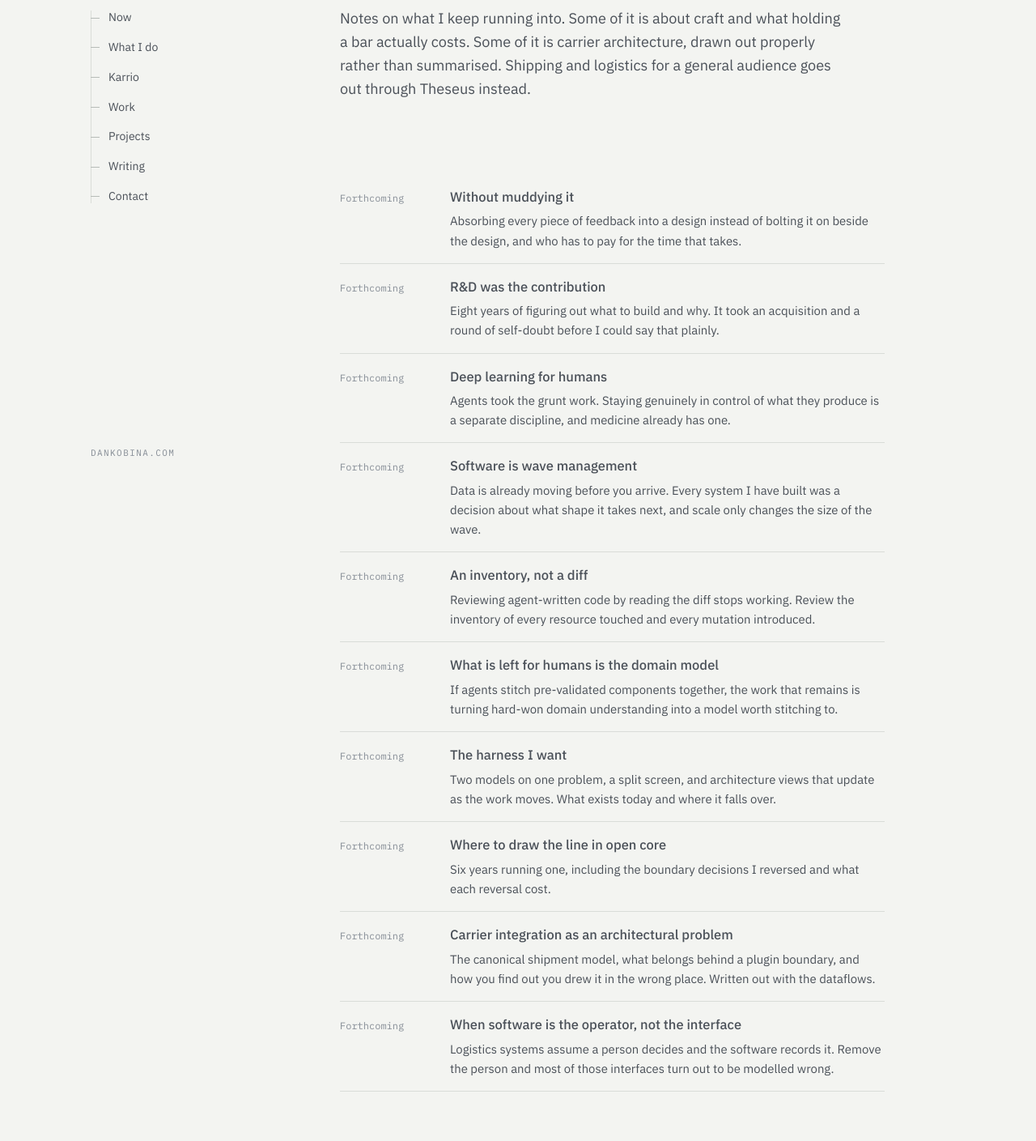
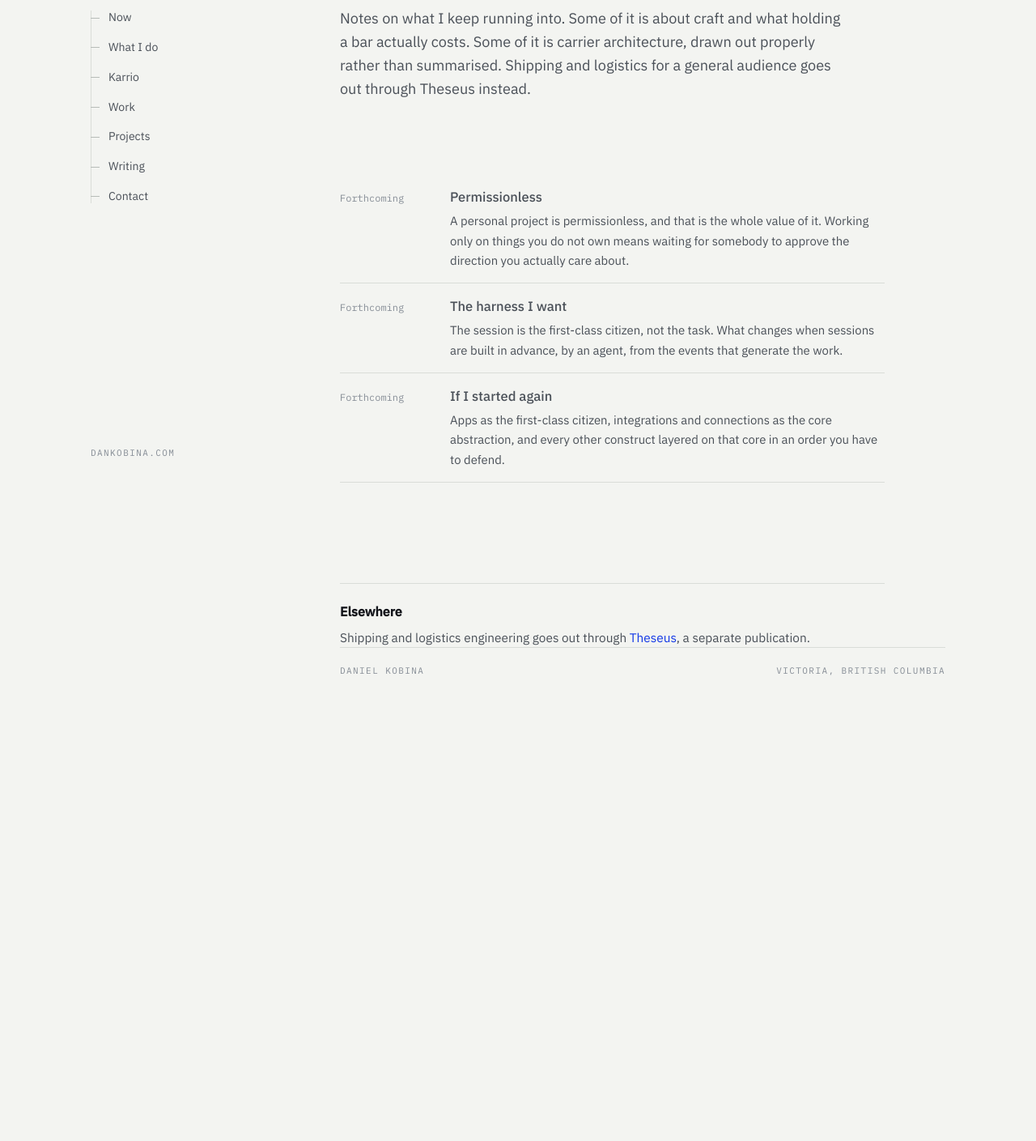
Before and after one commit to danh91/danh91.github.io, a plain HTML site: page writing/index.html in a window 1280 px wide. Shown: the part 191-1600 px from the top of the page at 81% size. After the commit the page ends 1169 px from the top, so only its background shows below. Drawn offline with Linux system fonts and the light colour scheme; a web font is replaced by a local one.

Commit message:
writing: cut forthcoming to the three from the Kindle notes

```diff
--- a/writing/index.html
+++ b/writing/index.html
@@ -445,71 +445,22 @@ footer {
         <li>
           <span class="when">Forthcoming</span>
           <div>
-            <span class="title">Without muddying it</span>
-            <p>Absorbing every piece of feedback into a design instead of bolting it on beside the design, and who has to pay for the time that takes.</p>
-          </div>
-        </li>
-        <li>
-          <span class="when">Forthcoming</span>
-          <div>
-            <span class="title">R&amp;D was the contribution</span>
-            <p>Eight years of figuring out what to build and why. It took an acquisition and a round of self-doubt before I could say that plainly.</p>
-          </div>
-        </li>
-        <li>
-          <span class="when">Forthcoming</span>
-          <div>
-            <span class="title">Deep learning for humans</span>
-            <p>Agents took the grunt work. Staying genuinely in control of what they produce is a separate discipline, and medicine already has one.</p>
-          </div>
-        </li>
-        <li>
-          <span class="when">Forthcoming</span>
-          <div>
-            <span class="title">Software is wave management</span>
-            <p>Data is already moving before you arrive. Every system I have built was a decision about what shape it takes next, and scale only changes the size of the wave.</p>
-          </div>
-        </li>
-        <li>
-          <span class="when">Forthcoming</span>
-          <div>
-            <span class="title">An inventory, not a diff</span>
-            <p>Reviewing agent-written code by reading the diff stops working. Review the inventory of every resource touched and every mutation introduced.</p>
-          </div>
-        </li>
-        <li>
-          <span class="when">Forthcoming</span>
-          <div>
-            <span class="title">What is left for humans is the domain model</span>
-            <p>If agents stitch pre-validated components together, the work that remains is turning hard-won domain understanding into a model worth stitching to.</p>
+            <span class="title">Permissionless</span>
+            <p>A personal project is permissionless, and that is the whole value of it. Working only on things you do not own means waiting for somebody to approve the direction you actually care about.</p>
           </div>
         </li>
         <li>
           <span class="when">Forthcoming</span>
           <div>
             <span class="title">The harness I want</span>
-            <p>Two models on one problem, a split screen, and architecture views that update as the work moves. What exists today and where it falls over.</p>
+            <p>The session is the first-class citizen, not the task. What changes when sessions are built in advance, by an agent, from the events that generate the work.</p>
           </div>
         </li>
         <li>
           <span class="when">Forthcoming</span>
           <div>
-            <span class="title">Where to draw the line in open core</span>
-            <p>Six years running one, including the boundary decisions I reversed and what each reversal cost.</p>
-          </div>
-        </li>
-        <li>
-          <span class="when">Forthcoming</span>
-          <div>
-            <span class="title">Carrier integration as an architectural problem</span>
-            <p>The canonical shipment model, what belongs behind a plugin boundary, and how you find out you drew it in the wrong place. Written out with the dataflows.</p>
-          </div>
-        </li>
-        <li>
-          <span class="when">Forthcoming</span>
-          <div>
-            <span class="title">When software is the operator, not the interface</span>
-            <p>Logistics systems assume a person decides and the software records it. Remove the person and most of those interfaces turn out to be modelled wrong.</p>
+            <span class="title">If I started again</span>
+            <p>Apps as the first-class citizen, integrations and connections as the core abstraction, and every other construct layered on that core in an order you have to defend.</p>
           </div>
         </li>
       </ul>
```
